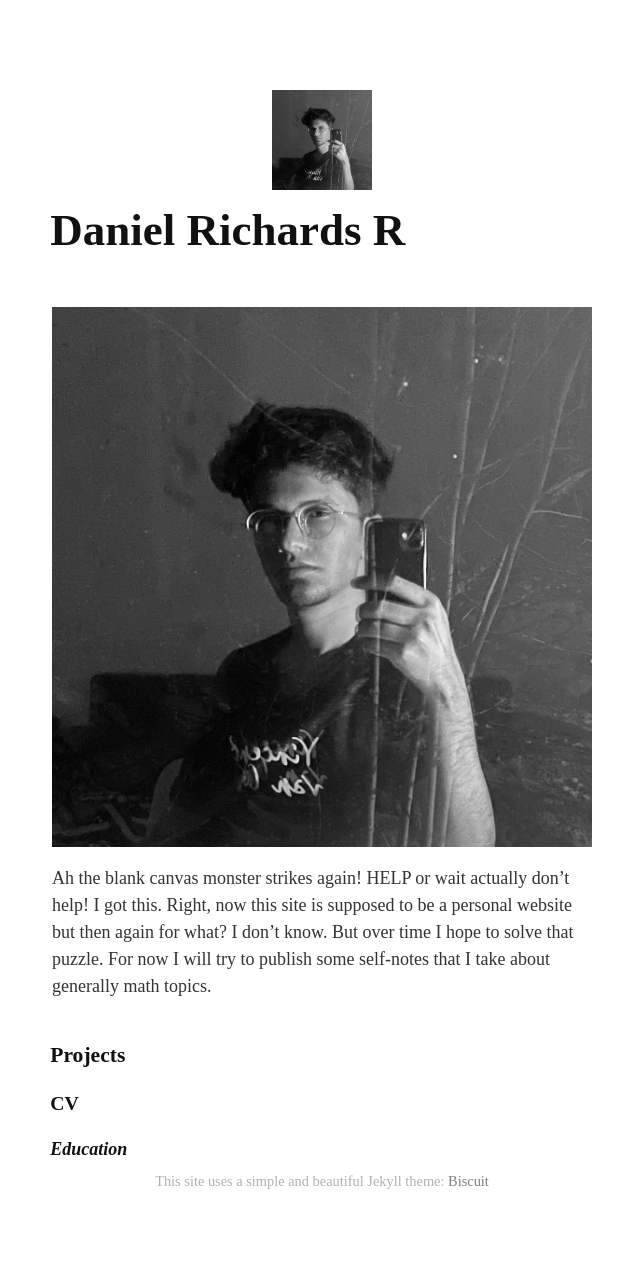
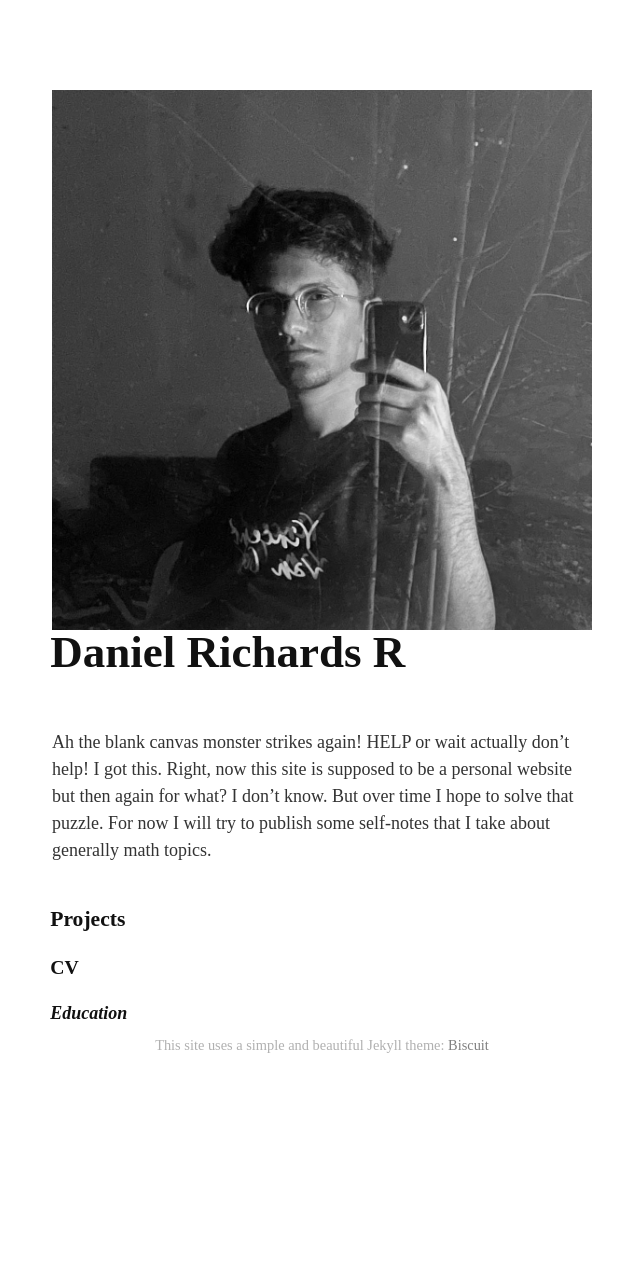
Before and after one commit to dannyrichy/dannyrichy.github.io, a Jekyll site: the page built from docs/index.md, in a window 1280 px wide. Shown: the whole page, without its empty margins (318-958 px from the left). Built offline with Jekyll 4.4.1, drawn with Linux system fonts in a browser that asks for light colours; some web fonts are replaced; after the commit the page ends 1148 px from its top, so only the background shows below that.

Commit message:
inline text and img

```diff
--- a/docs/index.md
+++ b/docs/index.md
@@ -1,11 +1,10 @@
 ---
 layout: default
 ---
-<img src="assets/profile.jpg" alt="Banner" style="width:100px; height:100px;">
-
-# Daniel Richards R
-
-![Banner](assets/profile.jpg)
+<div class="profile">
+  <img src="assets/profile.jpg" alt="Banner">
+  <h1>Daniel Richards R</h1>
+</div>
 
 Ah the blank canvas monster strikes again! HELP or wait actually don't help! I got this. Right, now this site is supposed to be a personal website but then again for what? I don't know. But over time I hope to solve that puzzle. For now I will try to publish some self-notes that I take about generally math topics.
 
```
